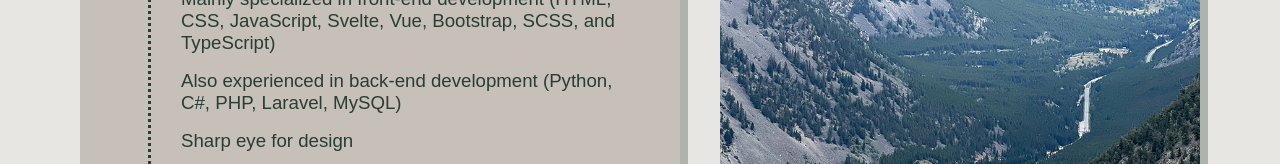
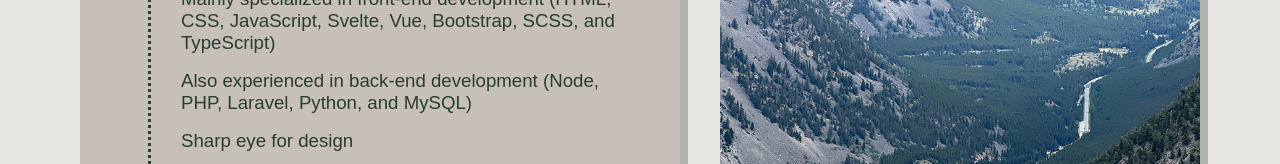
Before and after one commit to putmana/portfolio, a SvelteKit app: page / in a window 1280 px wide. Shown: the part 958-1122 px from the top of the page. Built offline with nearby package versions, Linux system fonts and the light colour scheme; a web font is replaced by a local one.

Commit message:
Re-worded About Me section

```diff
--- a/src/routes/+page.svelte
+++ b/src/routes/+page.svelte
@@ -20,7 +20,7 @@ import HeroCard from "$lib/components/cards/hero-card.svelte";
             <p>Full-stack web developer based in Billings, Montana.</p>
             <p>Graduated in 2023 from Montana State University Billings with an Associates Degree in Computer Programming and Application Development</p>
             <p>Mainly specialized in front-end development (HTML, CSS, JavaScript, Svelte, Vue, Bootstrap, SCSS, and TypeScript)</p>
-            <p>Also experienced in back-end development (Python, C#, PHP, Laravel, MySQL)</p>
+            <p>Also experienced in back-end development (Node, PHP, Laravel, Python, and MySQL)</p>
             <p>Sharp eye for design</p>
             <p>Extremely comfortable with Linux</p>
             <p>Owns a cockatiel</p>
```
